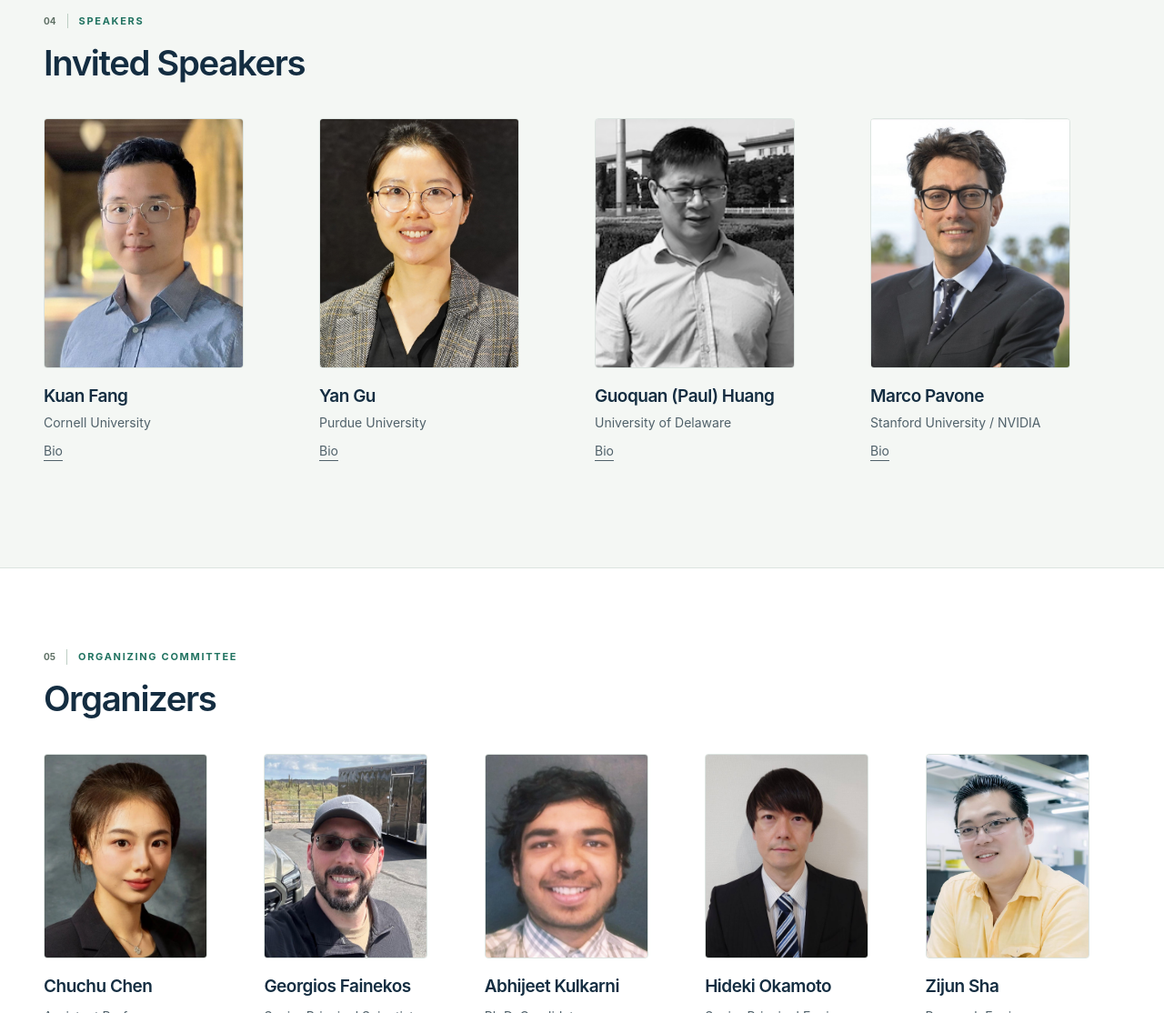
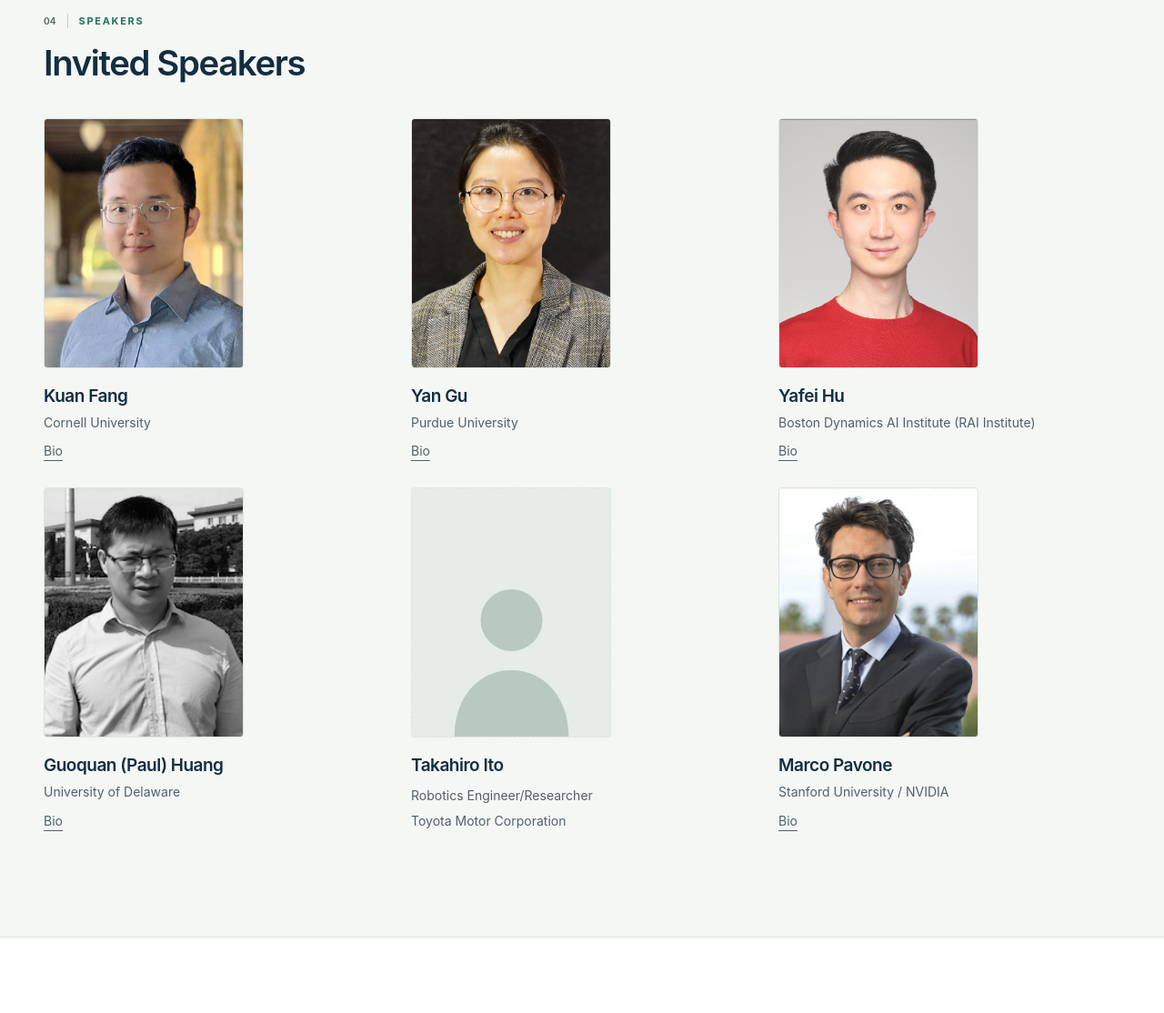
Before and after one commit to Humanoid-Safety-Assurance/humanoid-safety-assurance.github.io, a plain HTML site: page humanoids2026/index.html in a window 1280 px wide. Shown: the part 4500-5614 px from the top of the page at 91% size. Drawn offline with Linux system fonts and the light colour scheme.

Commit message:
feat: add Yafei Hu and Takahiro Ito to invited speakers

```diff
--- a/assets/css/site.css
+++ b/assets/css/site.css
@@ -180,7 +180,6 @@ p + p { margin-top: 18px; }
 .organizer-affiliation { margin-top: 4px; font-size: 14px; }
 .speaker-grid { grid-template-columns: repeat(3, minmax(0, 1fr)); margin-bottom: 28px; }
 .speaker-grid .organizer-photo { max-width: 220px; }
-.speaker-grid { grid-template-columns: repeat(4, minmax(0, 1fr)); }
 .speaker-silhouette { overflow: hidden; align-items: flex-end; background: #e6ede8; border-style: dashed; }
 .speaker-silhouette svg { width: 72%; height: auto; fill: #b9c9bf; }
 .speaker-placeholder-card .organizer-affiliation { color: var(--teal); font-weight: 600; }
--- a/humanoids2026/index.html
+++ b/humanoids2026/index.html
@@ -379,6 +379,15 @@
               <p class="organizer-role"><a href="https://www.thetracelab.com/ygu.html" target="_blank" rel="noopener">Bio</a></p>
             </div>
           </article>
+          <article class="organizer-card" aria-labelledby="speaker-yafei-hu">
+            <img class="organizer-photo" src="../assets/images/speakers/yafei-hu.png"
+                 width="977" height="988" alt="Yafei Hu" loading="lazy" decoding="async">
+            <div class="organizer-details">
+              <h3 id="speaker-yafei-hu">Yafei Hu</h3>
+              <p class="organizer-affiliation">Boston Dynamics AI Institute (RAI Institute)</p>
+              <p class="organizer-role"><a href="https://jeffreyyh.github.io/" target="_blank" rel="noopener">Bio</a></p>
+            </div>
+          </article>
           <article class="organizer-card" aria-labelledby="speaker-paul-huang">
             <img class="organizer-photo" src="../assets/images/speakers/paul-huang.png"
                  width="222" height="240" alt="Guoquan (Paul) Huang" loading="lazy" decoding="async">
@@ -386,6 +395,19 @@
               <h3 id="speaker-paul-huang">Guoquan (Paul) Huang</h3>
               <p class="organizer-affiliation">University of Delaware</p>
               <p class="organizer-role"><a href="https://udel.edu/~ghuang/" target="_blank" rel="noopener">Bio</a></p>
+            </div>
+          </article>
+          <article class="organizer-card" aria-labelledby="speaker-takahiro-ito">
+            <div class="organizer-photo speaker-silhouette" role="img" aria-label="Takahiro Ito">
+              <svg viewBox="0 0 120 150" aria-hidden="true" focusable="false">
+                <circle cx="60" cy="52" r="26"/>
+                <path d="M12 150c0-34 21-56 48-56s48 22 48 56z"/>
+              </svg>
+            </div>
+            <div class="organizer-details">
+              <h3 id="speaker-takahiro-ito">Takahiro Ito</h3>
+              <p class="organizer-role">Robotics Engineer/Researcher</p>
+              <p class="organizer-affiliation">Toyota Motor Corporation</p>
             </div>
           </article>
           <article class="organizer-card" aria-labelledby="speaker-marco-pavone">
```
Also changed, not shown: assets/images/speakers/yafei-hu.png (added).
